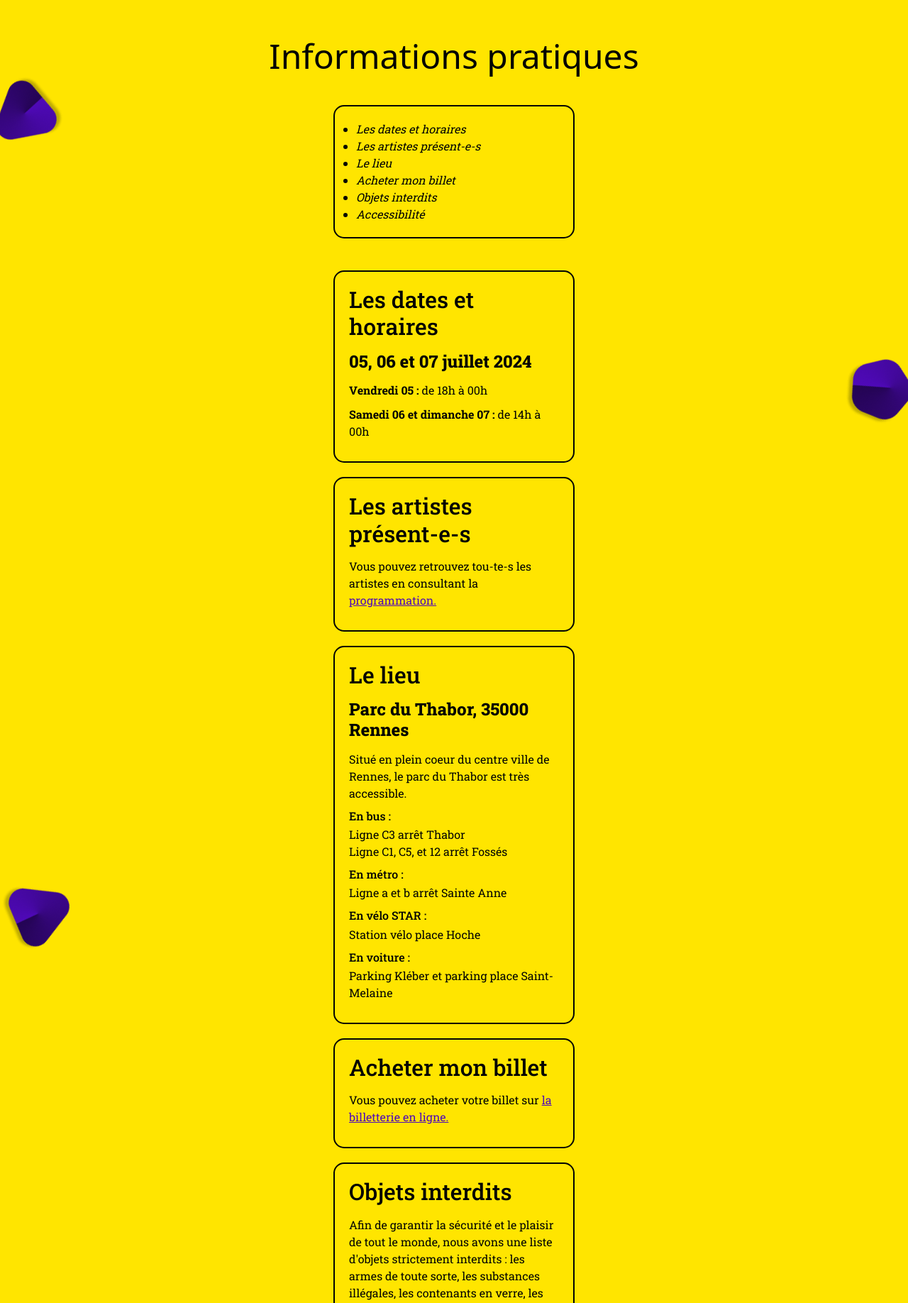
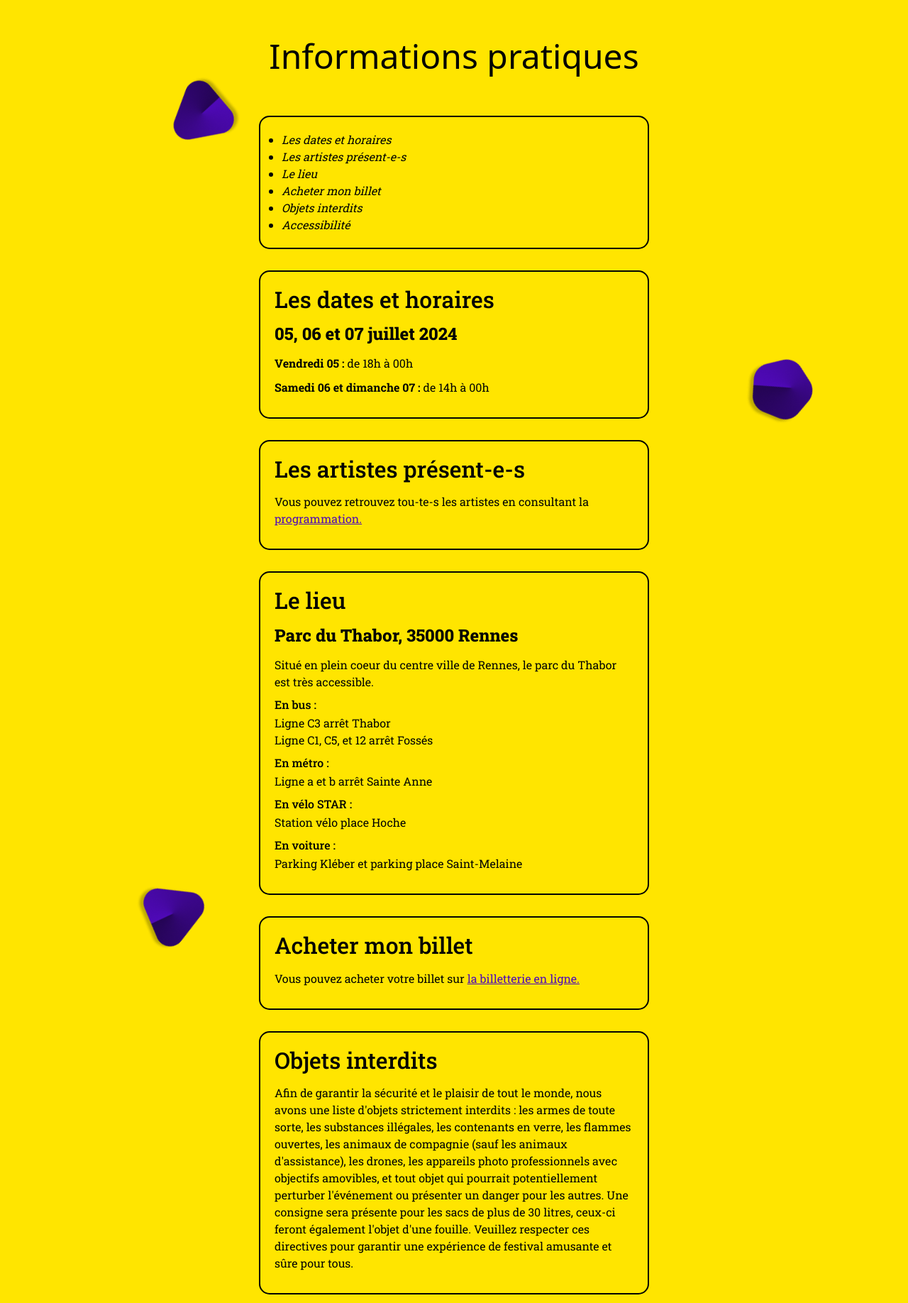
Before and after one commit to Marion1b/Donkey2.0, a PHP site: template templates/infos-pratiques.html.twig in a window 1280 px wide. Shown: the part 76-1912 px from the top of the page at 71% size. Run offline with PHP 8.4, Linux system fonts and the light colour scheme; the template is opened without the code that fills it, so the values that code supplies are empty; some libraries are stand-ins or nearby versions; some web fonts are replaced.

Commit message:
feat : style infos page desktop

```diff
--- a/assets/styles/sass/style.scss
+++ b/assets/styles/sass/style.scss
@@ -752,19 +752,23 @@ body{
 
 .infos{
     background-color: $secondary-color;
-    display: flex;
-    flex-direction: column;
-    justify-content: center;
-    align-items: center;
     padding:5rem 0;
     position: relative;
     overflow: hidden;
+    &-container{
+        max-width: 120rem;
+        margin: auto;
+        display: flex;
+        flex-direction: column;
+        justify-content: center;
+        align-items: center;
+    }
     ul{
         padding-left: 1rem;
         list-style: disc;
         font-style: italic;
     }
-    &-sommaire, section{
+    &-sommaire, article{
         @include infos-section();
         h2{
             margin-bottom: 1.5rem;
@@ -779,7 +783,7 @@ body{
     &-sommaire{
         margin: 3.5rem 0;
     }
-    section a{
+    article a{
         color: $main-color;
         text-decoration: underline;
     }
@@ -802,6 +806,40 @@ body{
         bottom: 1rem;
         right: 0rem;
         animation: 2s linear infinite alternate formMoveRight1;
+    }
+}
+
+@media screen and (min-width:1024px){
+    .infos{
+        a{
+            transition: 200ms all ease-in;
+        }
+        a:hover{
+            font-weight: 800;
+        }
+        .infos-sommaire{
+            margin-top: 5rem;
+            margin-bottom: 0;
+            width: 55rem;
+        }
+        .infos-content{
+            article{
+                width: 55rem;
+                margin: 3rem auto;
+            }
+        }
+        &-form2a{
+            left: 20rem;
+        }
+        &-form3{
+            right: 13rem;
+        }
+        &-form2b{
+            left: 15rem;
+        }
+        &-form1{
+            right: 20rem;
+        }
     }
 }
 
--- a/templates/infos-pratiques.html.twig
+++ b/templates/infos-pratiques.html.twig
@@ -7,13 +7,14 @@
 {% block main %}
 <main class="infos">
 
+    <section class="infos-container">
+
         <h1>Informations pratiques</h1>
 
         <div class="infos-form2a form"><img src="./assets/img/forms/form2.png" alt=""></div>
         <div class="infos-form3 form"><img src="./assets/img/forms/form3.png" alt=""></div>
         <div class="infos-form2b form"><img src="./assets/img/forms/form2.png" alt=""></div>
         <div class="infos-form1 form"><img src="./assets/img/forms/form1.png" alt=""></div>
-
             <nav class="infos-sommaire">
                 <ul>
                     <a href="#dates"><li>Les dates et horaires</li></a>
@@ -25,19 +26,20 @@
                 </ul>
             </nav>
 
-<section class="infos-dates" id="dates">
+        <section class="infos-content">
+            <article class="infos-dates" id="dates">
                 <h2>Les dates et horaires</h2>
                 <h3>05, 06 et 07 juillet 2024</h3>
                 <p><span class="bold">Vendredi 05 : </span>de 18h à 00h</p>
                 <p><span class="bold">Samedi 06 et dimanche 07 : </span> de 14h à 00h</p>
-</section>
+            </article>
 
-<section class="infos-artistes" id="artistes">
+            <article class="infos-artistes" id="artistes">
                 <h2>Les artistes présent-e-s</h2>
                 <p>Vous pouvez retrouvez tou-te-s les artistes en consultant la <a href="index.php?route=programmation">programmation.</a></p>
-</section>
+            </article>
 
-<section class="infos-lieu" id="lieu">
+            <article class="infos-lieu" id="lieu">
                 <h2>Le lieu</h2>
                 <h3>Parc du Thabor, 35000 Rennes</h3>
                 <p>Situé en plein coeur du centre ville de Rennes, le parc du Thabor est très accessible.</p>
@@ -50,21 +52,24 @@
                 <p>Station vélo place Hoche</p>
                 <h4>En voiture :</h4>
                 <p>Parking Kléber et parking place Saint-Melaine</p>
+            </article>
+
+            <article class="infos-billetterie" id="billetterie">
+                <h2>Acheter mon billet</h2>
+                <p>Vous pouvez acheter votre billet sur <a href="index.php?route=billetterie">la billetterie en ligne.</a></p>
+            </article>
+
+            <article class="infos-securite" id="securite">
+                <h2>Objets interdits</h2>
+                <p>Afin de garantir la sécurité et le plaisir de tout le monde, nous avons une liste d'objets strictement interdits : les armes de toute sorte, les substances illégales, les contenants en verre, les flammes ouvertes, les animaux de compagnie (sauf les animaux d'assistance), les drones, les appareils photo professionnels avec objectifs amovibles, et tout objet qui pourrait potentiellement perturber l'événement ou présenter un danger pour les autres. Une consigne sera présente pour les sacs de plus de 30 litres, ceux-ci feront également l'objet d'une fouille. Veuillez respecter ces directives pour garantir une expérience de festival amusante et sûre pour tous.</p>
+            </article>
+
+            <article class="infos-accessibilite" id="accessibilite">
+                <h2>Accessibilité</h2>
+                <p>Notre festival s'engage à offrir une expérience inclusive et accessible à tou-te-s. Nous avons veillé à ce que tous les lieux du festival soient accessibles aux personnes à mobilité réduite, avec des rampes d'accès et des toilettes adaptées. Nous avons également prévu un espace calme et confortable pour les personnes ayant besoin de se reposer ou de s'isoler du bruit et de la foule. De plus, nous proposons des services de traduction en langue des signes pour les concerts, ainsi qu'une assistance personnalisée pour les personnes ayant des besoins spécifiques. Notre objectif est de faire en sorte que chaque participant-e puisse profiter pleinement de notre événement, quel que soit son niveau d'autonomie ou ses besoins particuliers.</p>
+            </article>
         </section>
 
-<section class="infos-billetterie" id="billetterie">
-    <h2>Acheter mon billet</h2>
-    <p>Vous pouvez acheter votre billet sur <a href="index.php?route=billetterie">la billetterie en ligne.</a></p>
-</section>
-
-<section class="infos-securite" id="securite">
-    <h2>Objets interdits</h2>
-    <p>Afin de garantir la sécurité et le plaisir de tout le monde, nous avons une liste d'objets strictement interdits : les armes de toute sorte, les substances illégales, les contenants en verre, les flammes ouvertes, les animaux de compagnie (sauf les animaux d'assistance), les drones, les appareils photo professionnels avec objectifs amovibles, et tout objet qui pourrait potentiellement perturber l'événement ou présenter un danger pour les autres. Une consigne sera présente pour les sacs de plus de 30 litres, ceux-ci feront également l'objet d'une fouille. Veuillez respecter ces directives pour garantir une expérience de festival amusante et sûre pour tous.</p>
-</section>
-
-<section class="infos-accessibilite" id="accessibilite">
-    <h2>Accessibilité</h2>
-    <p>Notre festival s'engage à offrir une expérience inclusive et accessible à tou-te-s. Nous avons veillé à ce que tous les lieux du festival soient accessibles aux personnes à mobilité réduite, avec des rampes d'accès et des toilettes adaptées. Nous avons également prévu un espace calme et confortable pour les personnes ayant besoin de se reposer ou de s'isoler du bruit et de la foule. De plus, nous proposons des services de traduction en langue des signes pour les concerts, ainsi qu'une assistance personnalisée pour les personnes ayant des besoins spécifiques. Notre objectif est de faire en sorte que chaque participant-e puisse profiter pleinement de notre événement, quel que soit son niveau d'autonomie ou ses besoins particuliers.</p>
     </section>
 
 </main>
```
Also changed, not shown: assets/styles/css/style.css, 1 other file. Lines whose indentation alone changed are shown as unchanged.
